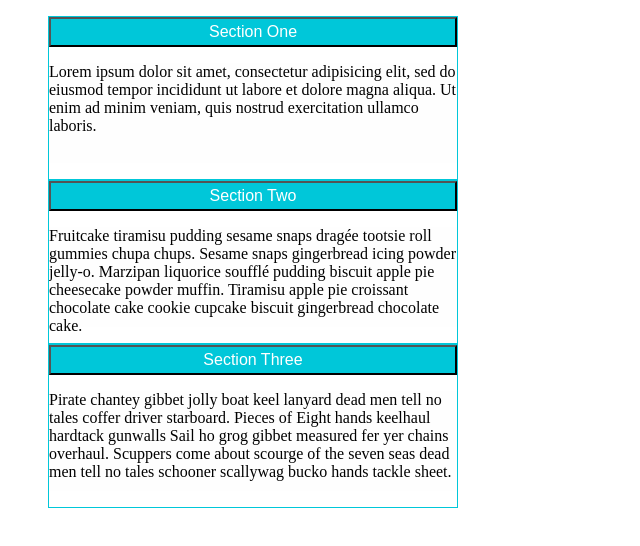
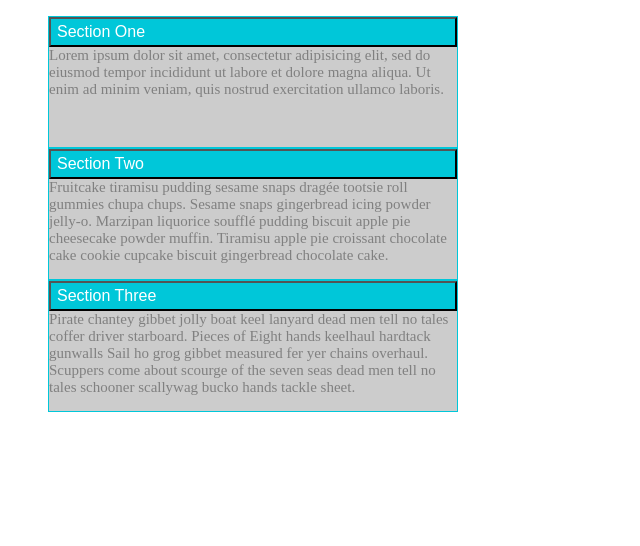
Before and after one commit to Shalmalidp/day10-Accordion, a plain HTML site: page index.html in a window 1280 px wide. Shown: the whole page, without its empty margins (0-640 px from the left). Drawn offline with Linux system fonts and the light colour scheme.

Commit message:
ADDED TRANSITION and BACKGROUND-COLOR.

```diff
--- a/js/main.js
+++ b/js/main.js
@@ -3,6 +3,7 @@ $('button').on('click',function(event){
    btn.siblings().addClass("para");
   // $('list-class').removeClass('para');
   btn.parent().siblings().find(".para").removeClass("para").addClass('collapse-para');
-
+  // btn.parent().siblings().find("normal-button").css('background-color', '#00C7D9');
+btn.css('background-color','#00DBEE')
 
 });
--- a/scss/main.scss
+++ b/scss/main.scss
@@ -13,20 +13,28 @@ overflow:hidden;
 
 .normal-button{
   color:white;
+  text-align: left;
   background-color: #00C7D9;
   width :100%;
   height: 30px;
   font-size: 1em;
 }
 
+
 .collapse-para{
   //transition: min-height 1s;
 height:0px;
 margin:0;
 overflow:hidden;
+transition: 2s;
+
 }
 
 .para{
 height:100px;
 background-color:#FEFEFE;
+font-size: 15px;
+color:grey;
+margin:0;
+background-color: #ccc;
 }
```
Also changed, not shown: css/main.css.
